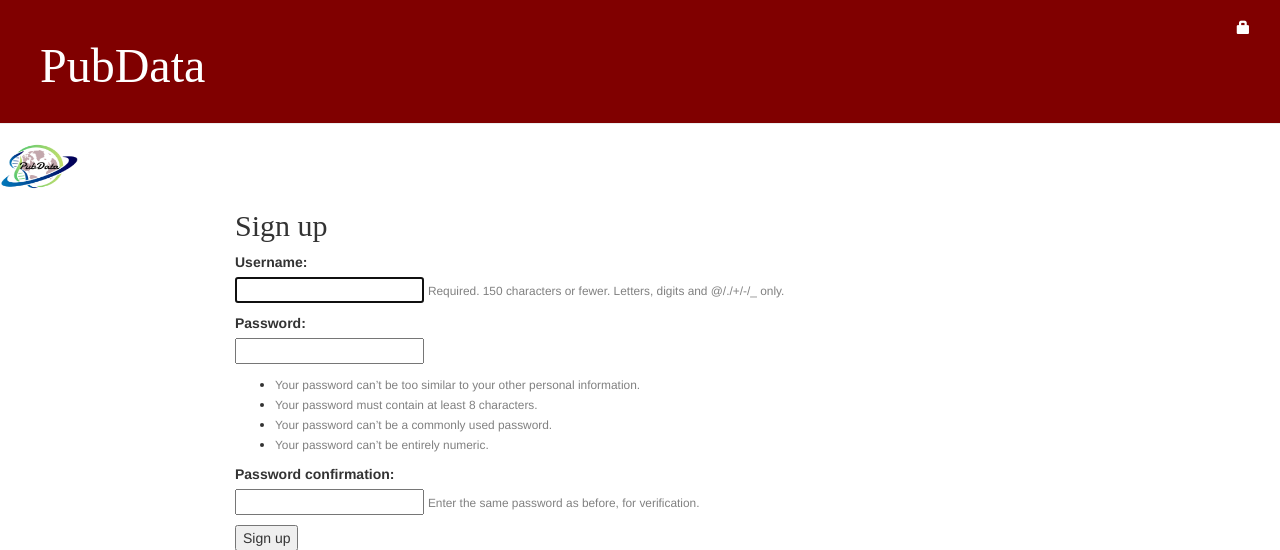
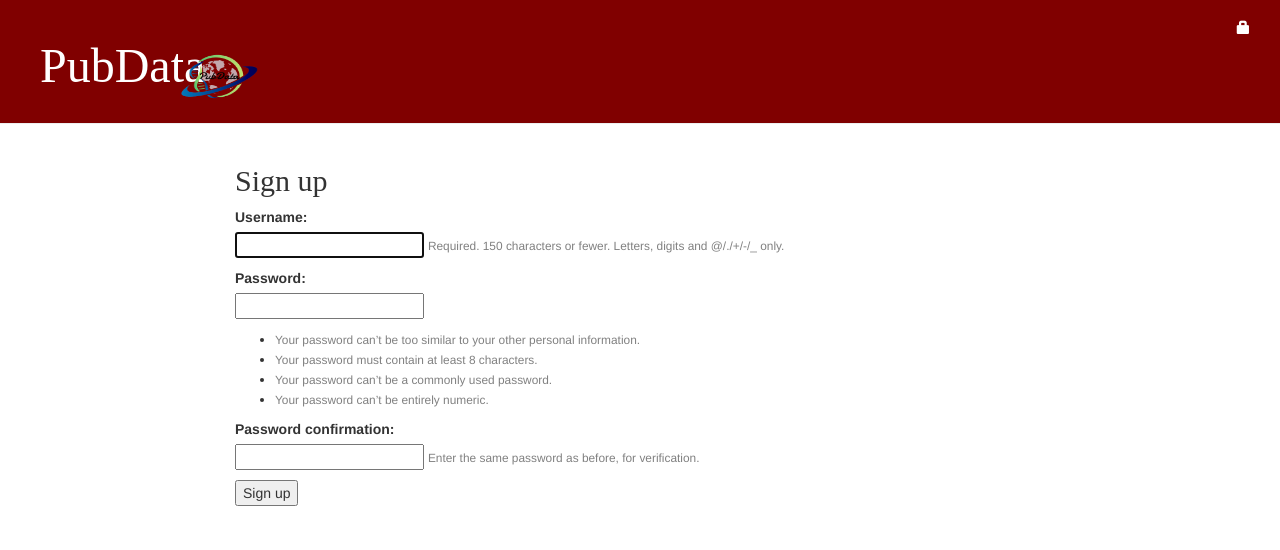
Before and after one commit to Bohdan-Khomtchouk/PubData, a Django app: page /signup/ in a window 1280 px wide. Shown: the top 550 px of the page. Run offline with Django 3.2, Linux system fonts and the light colour scheme; some libraries are stand-ins or nearby versions; some web fonts are replaced.

Commit message:
update margines for logo image

```diff
--- a/SearchEngine/static/css/searchengine.css
+++ b/SearchEngine/static/css/searchengine.css
@@ -13,7 +13,7 @@
 #header_image {
     height:45px;
     width:78px;
-    margin: -13 0px 0px 0px 200px;
+    margin: -90px 0px 0px 180px;
 }
 
 .recommendations {
```
